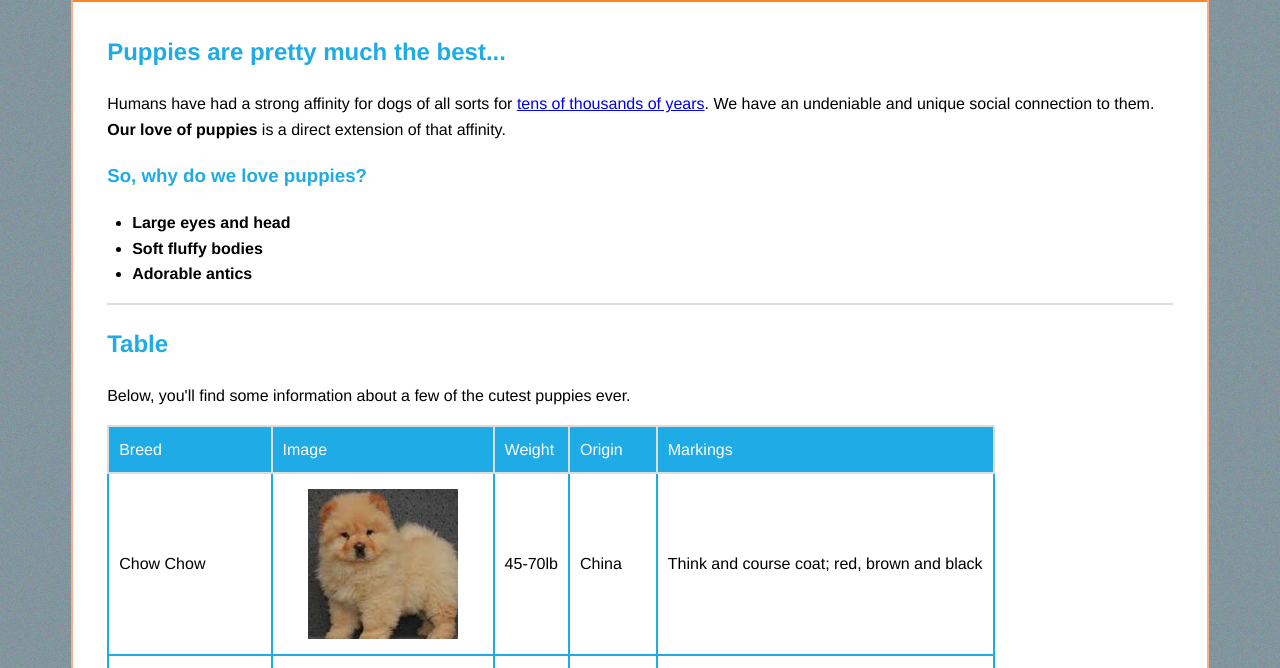
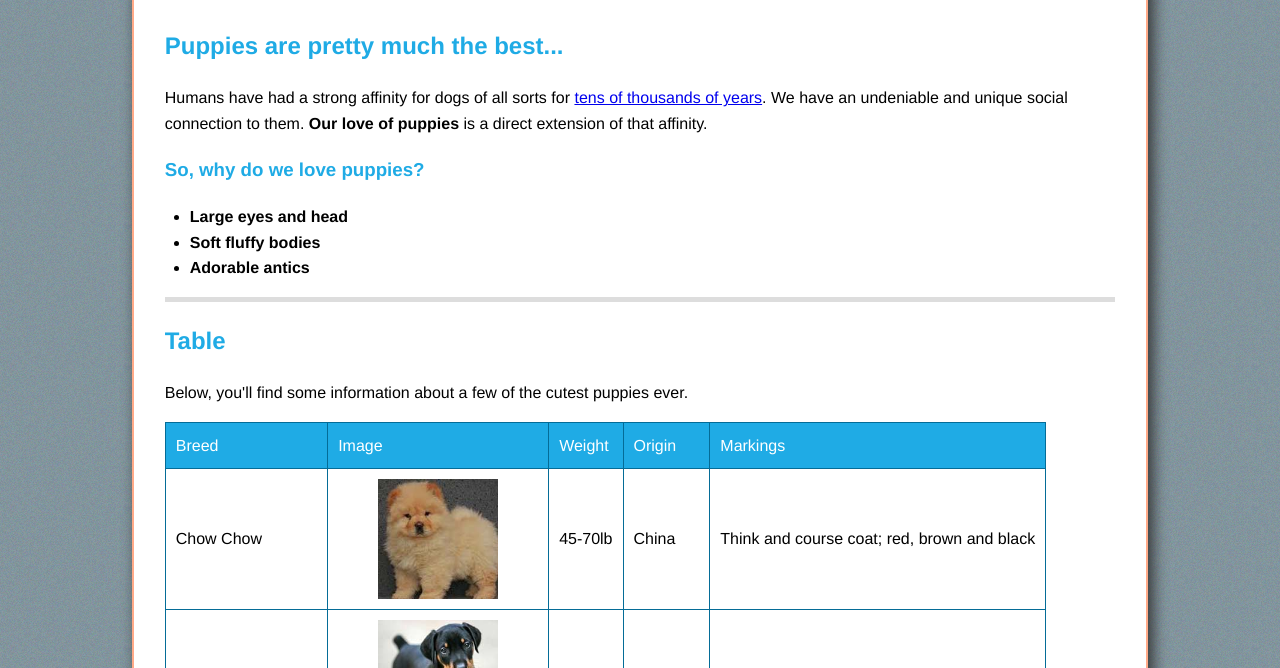
Before and after one commit to justinjkim/css_styling_assessment, a plain HTML site: page starter_files/index.html in a window 1280 px wide. Shown: the part 187-855 px from the top of the page. Drawn offline with Linux system fonts and the light colour scheme.

Commit message:
added box shadow and final touches

```diff
--- a/starter_files/style.css
+++ b/starter_files/style.css
@@ -25,7 +25,13 @@ body {
 
 body > div {
   border: #ffaa88 solid 2px;
-  margin: 1% 5%;
+  margin-top: 2%;
+  margin-bottom: 5%;
+  margin-left: auto;
+  margin-right: auto;
+  width: 80%;
+  box-shadow: 5px 5px 15px #333;
+  border-radius: 5px;
 }
 
 
@@ -40,7 +46,7 @@ header#site_header {
 nav.main_navigation a {
   display: inline-block;
   text-decoration: none;
-  padding: 10px 15px;
+  padding: 5px 30px;
   border: 2px #fff solid;
   color: #fff;
   border-radius: 5px;
@@ -67,7 +73,7 @@ ul {
 
 /* The intro paragraph */
 section {
-  border-bottom: 2px #ddd solid;
+  border-bottom: 5px #ddd solid;
 }
 
 form {
@@ -82,14 +88,13 @@ thead {
 }
 
 table, th, td {
-  border: 2px solid #1fabe5;
+  border: 1px solid #046c97;
   border-collapse: collapse;
-  max-width: 100%;
   margin-bottom: 25px;
 }
 
-thead > tr > td {
-  border: 2px solid #ddd;
+table {
+    max-width: 100%;
 }
 
 td {
@@ -99,11 +104,9 @@ td {
 td > img {
   margin-left: auto;
   margin-right: auto;
-  max-width: 75%;
-  max-height: 75%;
+  max-width: 60%;
+  max-height: 60%;
   display: block;
-  margin-top: 5px;
-  margin-bottom: 5px;
 }
 
 
```
